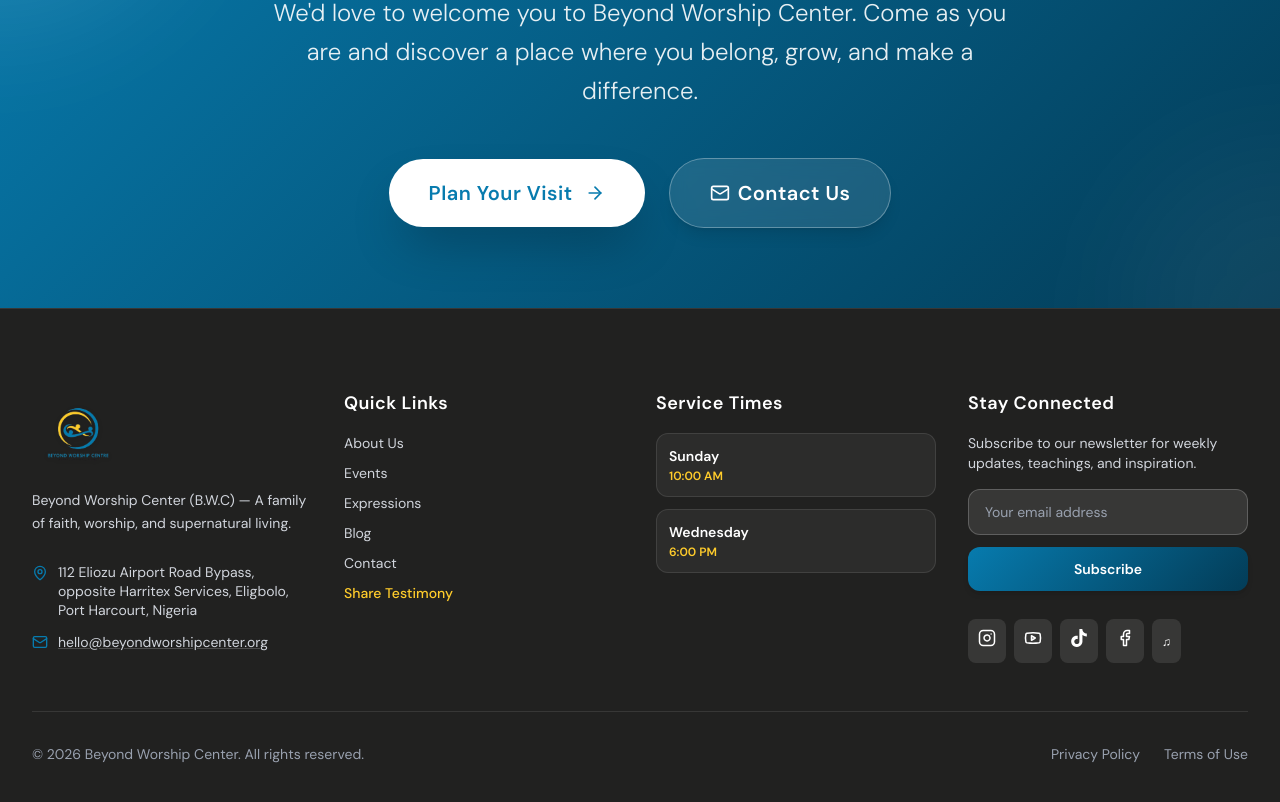
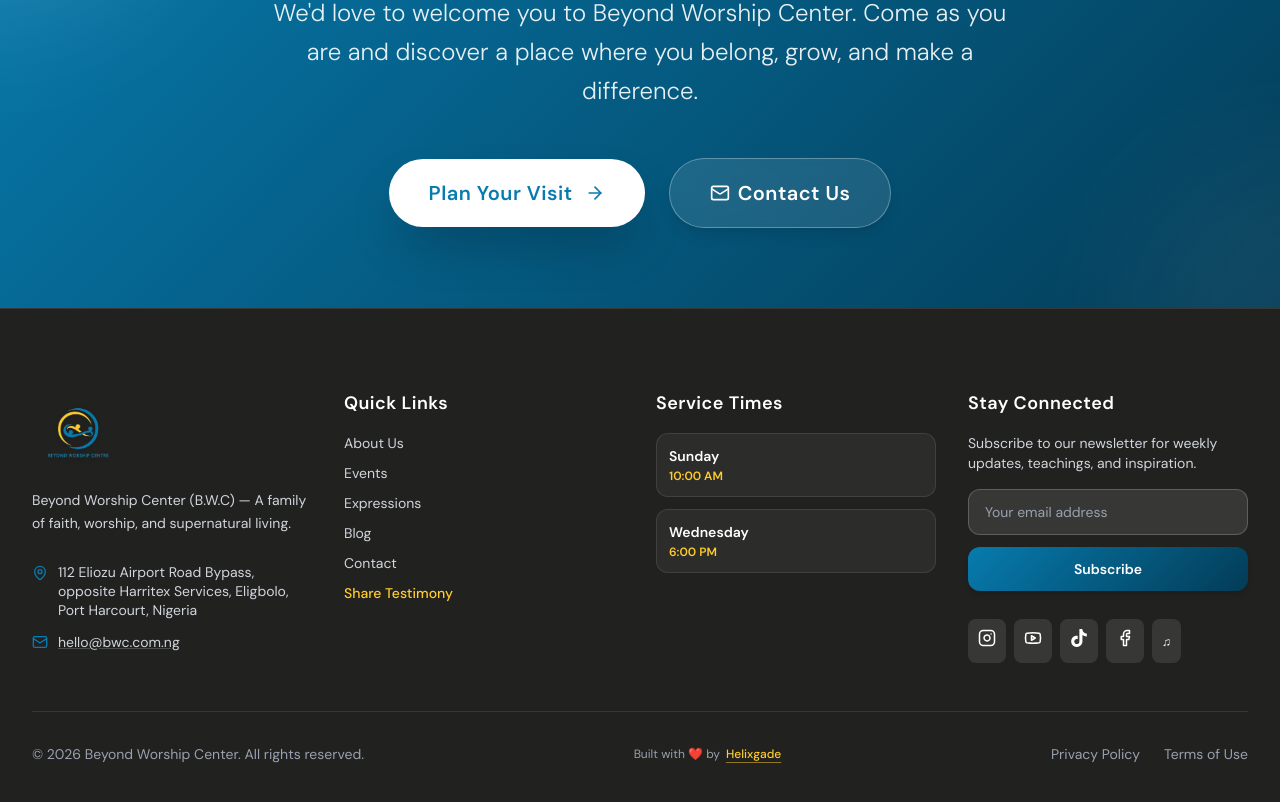
Before and after one commit to HelixgadeTechnologies/bwc, a Next.js app: page / in a window 1280 px wide. Shown: the part 3878-4680 px from the top of the page. Built offline with nearby package versions, Linux system fonts and the light colour scheme.

Commit message:
chore: update contact email and add developer credit in footer

```diff
--- a/src/app/contact/page.tsx
+++ b/src/app/contact/page.tsx
@@ -221,10 +221,10 @@ export default function ContactPage() {
                   <div>
                     <h3 className="font-semibold text-dark mb-1">Email</h3>
                     <a
-                      href="mailto:hello@beyondworshipcenter.org"
+                      href="mailto:hello@bwc.com.ng"
                       className="text-gray-600 hover:text-primary transition-colors"
                     >
-                      hello@beyondworshipcenter.org
+                      hello@bwc.com.ng
                     </a>
                   </div>
                 </div>
--- a/src/app/gist-centres/page.tsx
+++ b/src/app/gist-centres/page.tsx
@@ -34,7 +34,7 @@ export default function GistCentresPage() {
             </p>
             <div className="pt-4">
               <a
-                href="mailto:hello@beyondworshipcenter.org?subject=Join%20a%20Gist%20Centre"
+                href="mailto:hello@bwc.com.ng?subject=Join%20a%20Gist%20Centre"
                 className="inline-flex items-center justify-center py-3.5 px-8 rounded-full bg-gradient-primary text-white font-semibold text-sm shadow-md hover:shadow-primary-glow transition-all"
               >
                 Join a Gist Centre
--- a/src/components/footer.tsx
+++ b/src/components/footer.tsx
@@ -43,10 +43,10 @@ export function Footer() {
               <div className="flex items-center space-x-2.5 text-xs sm:text-sm text-gray-300">
                 <Mail className="w-4 h-4 text-primary flex-shrink-0" />
                 <a
-                  href="mailto:hello@beyondworshipcenter.org"
+                  href="mailto:hello@bwc.com.ng"
                   className="hover:text-white transition-colors underline decoration-white/20"
                 >
-                  hello@beyondworshipcenter.org
+                  hello@bwc.com.ng
                 </a>
               </div>
             </div>
@@ -251,6 +251,17 @@ export function Footer() {
         <div className="border-t border-white/10 mt-12 pt-8">
           <div className="flex flex-col sm:flex-row justify-between items-center gap-4 text-xs sm:text-sm text-gray-400">
             <p>© {new Date().getFullYear()} Beyond Worship Center. All rights reserved.</p>
+            <p className="flex items-center gap-1.5 text-xs text-gray-400">
+              Built with ❤️ by{" "}
+              <a
+                href="https://helixgade.com.ng/"
+                target="_blank"
+                rel="noopener noreferrer"
+                className="text-secondary hover:text-white font-medium underline underline-offset-4 decoration-secondary/50 hover:decoration-white transition-colors"
+              >
+                Helixgade
+              </a>
+            </p>
             <div className="flex space-x-6">
               <Link href="/privacy" className="hover:text-white transition-colors">
                 Privacy Policy
```
